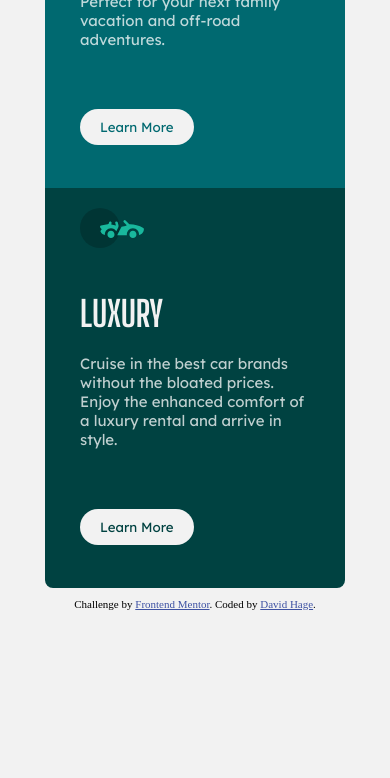
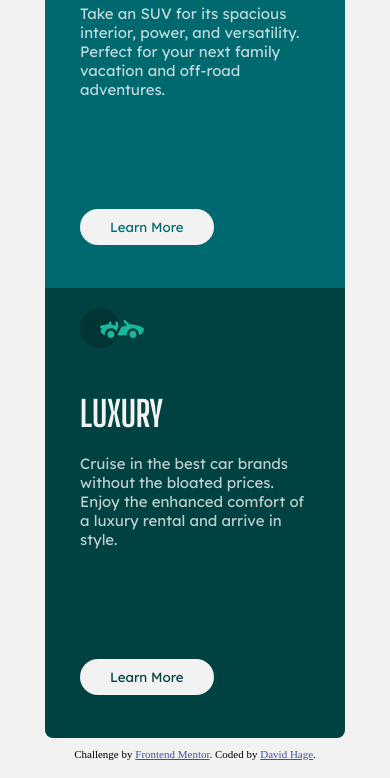
Before and after one commit to davhage/3-column-prev-frontend-mentor, a plain HTML site: page index.html in a window 390 px wide. Shown: the part 612-1390 px from the top of the page. Before the commit the page ends 1240 px from the top, so only its background shows below. Drawn offline with Linux system fonts and the light colour scheme.

Commit message:
Making some changes to the CSS file. Changing the tablet version, making bigger the boxes and adding a pointer in the cursor

```diff
--- a/style.css
+++ b/style.css
@@ -19,7 +19,7 @@
 /* Body */
 body {
     background-color: var(--light);
-    height: 100vh;
+    /* height: 100vh; */
 }
 
 /* Main containers and text */
@@ -34,7 +34,7 @@ main {
 }
 
 .container {
-    height: 400px;
+    height: 450px;
     width: 300px;
 }
 
@@ -60,8 +60,8 @@ button {
     border: none;
     border-radius: 20px;
     font-family: 'Lexend Deca', sans-serif;
-    margin-top: 40px;
-    padding: 10px 20px;
+    margin-top: 90px;
+    padding: 10px 30px;
 }
 
 /* Sedan Box */
@@ -72,6 +72,7 @@ button {
 
 .sedan-but {
     color: var(--orange);
+    cursor: pointer;
 }
 
 .sedan-but:hover {
@@ -87,6 +88,7 @@ button {
 
 .suv-but {
     color: var(--cyan);
+    cursor: pointer;
 }
 
 .suv-but:hover {
@@ -103,6 +105,7 @@ button {
 
 .lux-but {
     color: var(--dark-cyan);
+    cursor: pointer;
 }
 
 .lux-but:hover {
@@ -125,19 +128,52 @@ button {
 
 /* Media Querys */
 @media only screen and (max-width: 900px)  {
-    .suv {
-        border-radius: 0 8px 8px 0;
+    h2, img, p, button {
+        margin: 15px 26.25px;
+    }
+    .container {
+        height: 337.5px;
+        width: 225px;
+    }
+    h2 {
+        font-size: 1.65em;
+    }
+    p {
+        font-size: 0.703125em;
+    }
+    button {
+        border-radius: 15px;
+        margin-top: 67.5px;
+        padding: 7.5px 22.5px;
     }
 
-    .lux {
-        border-radius: 0 0 8px 8px;
-    }
-    footer {
-        margin-top: 10px;
-    }
 }
 
-@media only screen and (max-width: 600px) {
+@media only screen and (max-width: 675px) {
+    main {
+        flex-direction: column;
+    }
+    .container {
+        height: 450px;
+        width: 300px;
+    }
+
+    h2, img, p, button {
+        margin: 20px 35px;
+    }
+
+    h2 {
+        font-size: 2.2em;
+    }
+
+    p {
+        font-size: 0.9375em;
+    }
+    button {
+        border-radius: 20px;
+        margin-top: 90px;
+        padding: 10px 30px;
+    }
     .sedan {
         border-radius: 8px 8px 0 0;
     }
```
